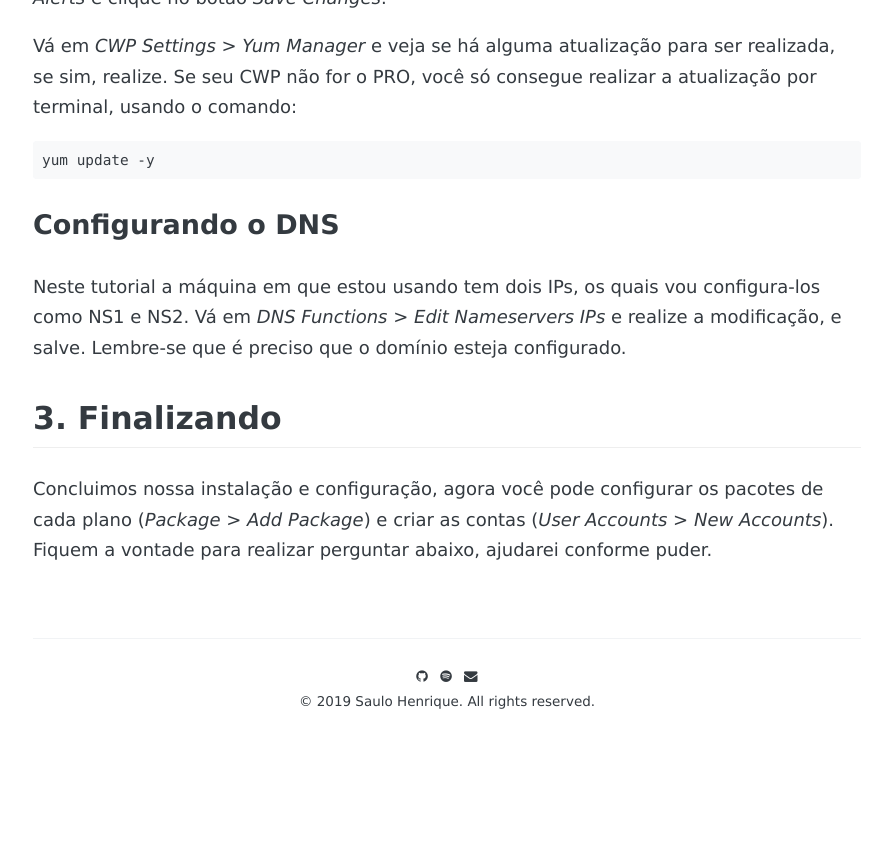
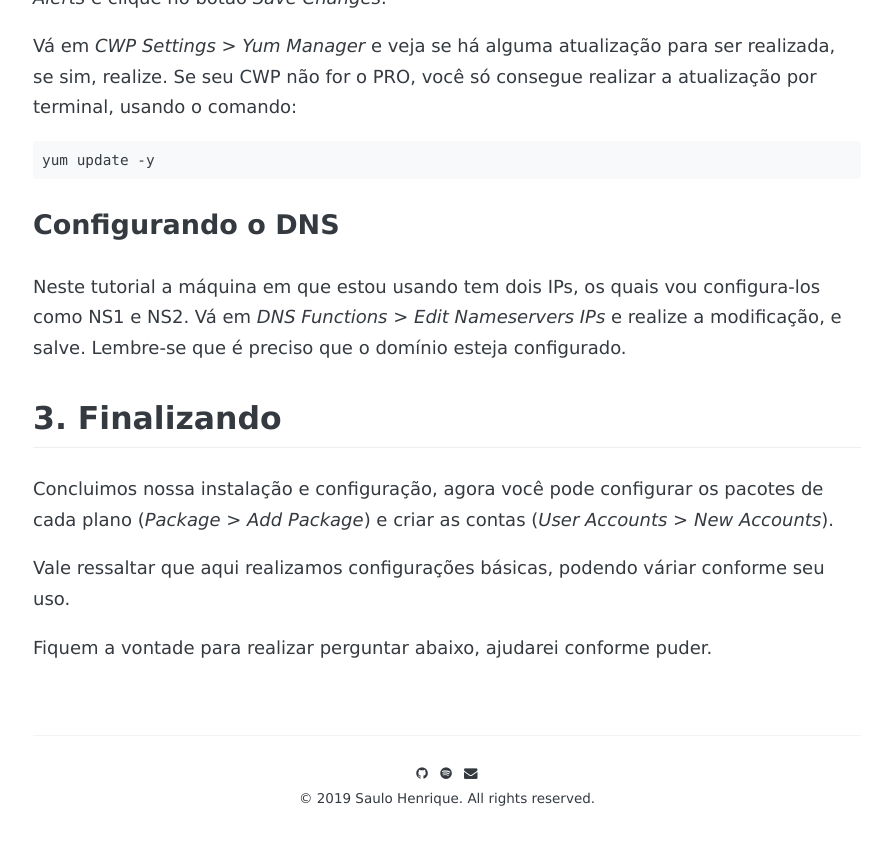
Before and after one commit to msaulohenrique/msaulohenrique.github.io, a Jekyll site: the page built from _posts/2018-01-26-instalando-e-configurando-o-centos-web-panel-no-centos-7.md, in a window 1280 px wide and 900 px high, scrolled down 3020 px. Shown: the top 845 px of the window, without its empty margins (193-1085 px from the left). Built offline with Jekyll 4.4.1, drawn with Linux system fonts in a browser that asks for light colours; some web fonts are replaced; comment, search, counter and statistics services are not loaded; before the commit the page ends 3823 px from its top, so only the background shows below that.

Commit message:
Update 2018-01-26-instalando-e-configurando-o-centos-web-panel-no-centos-7.md

```diff
--- a/_posts/2018-01-26-instalando-e-configurando-o-centos-web-panel-no-centos-7.md
+++ b/_posts/2018-01-26-instalando-e-configurando-o-centos-web-panel-no-centos-7.md
@@ -80,4 +80,7 @@ Lembre-se que é preciso que o domínio esteja configurado.
 
 ## 3. Finalizando
 Concluimos nossa instalação e configuração, agora você pode configurar os pacotes de cada plano (*Package > Add Package*) e criar as contas (*User Accounts > New Accounts*).
+
+Vale ressaltar que aqui realizamos configurações básicas, podendo váriar conforme seu uso.
+
 Fiquem a vontade para realizar perguntar abaixo, ajudarei conforme puder.
```
